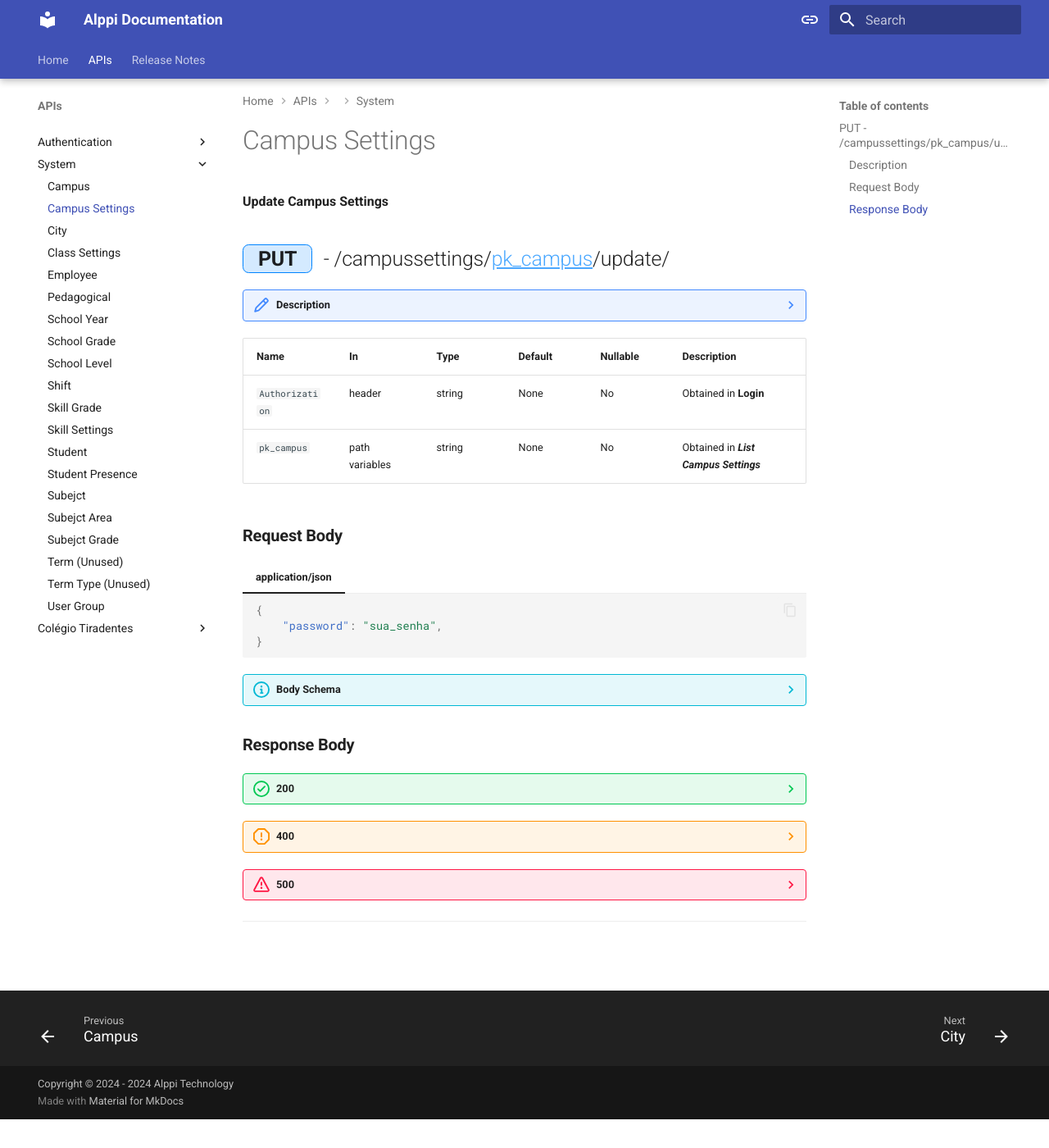
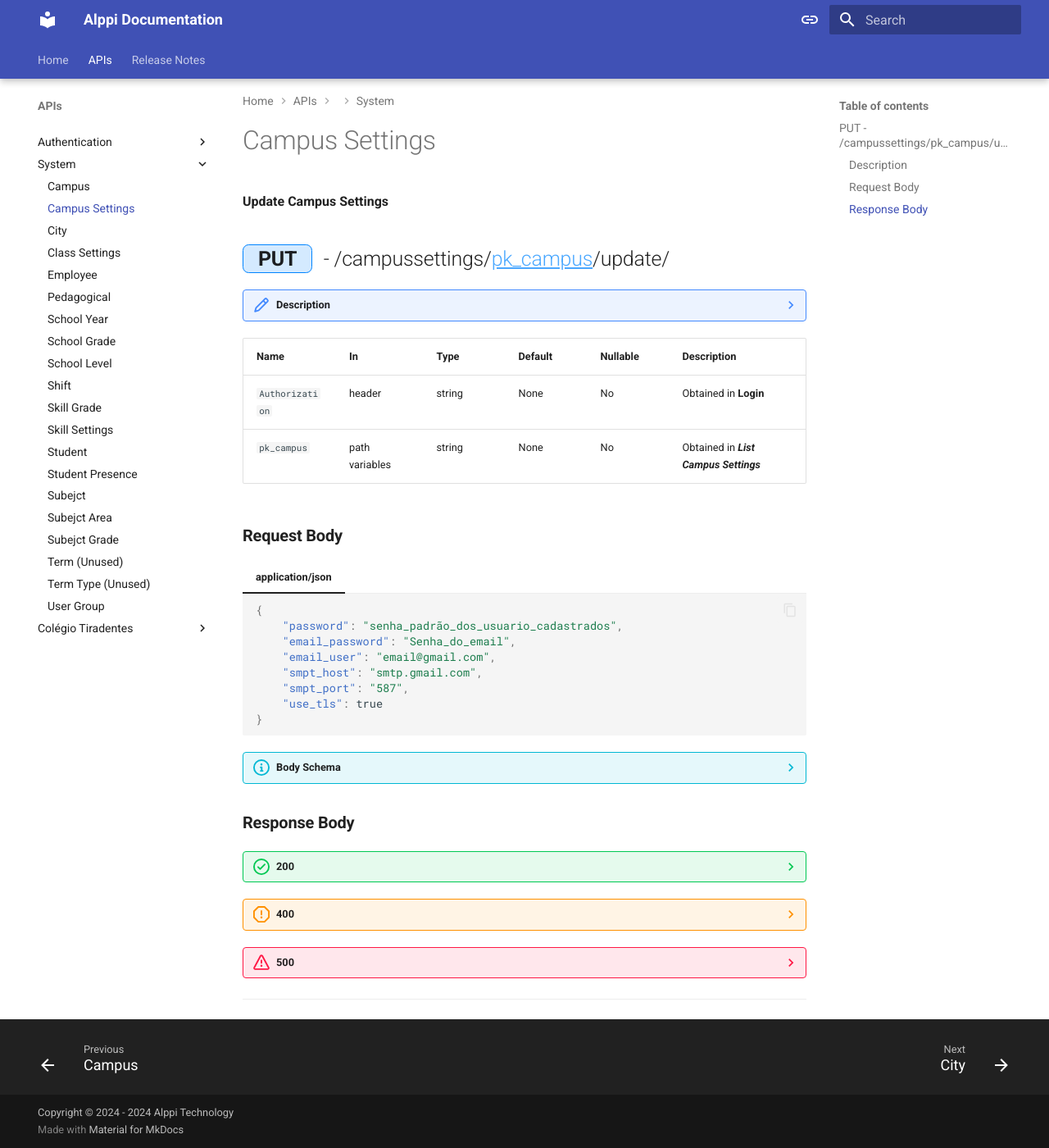
Before and after one commit to AlppiTechnology/AlppiDocumentation, an MkDocs documentation site: the page built from docs/api/system/campus_settings.md, in a window 1280 px wide and 1400 px high, scrolled down 35 px. Shown: the whole window at 82% size. Built offline with MkDocs 1.6.1 and Material for MkDocs 9.7.7, drawn with Linux system fonts in a browser that asks for light colours.

Commit message:
feat: atualização release authentication v1.0.1

````diff
--- a/docs/api/system/campus_settings.md
+++ b/docs/api/system/campus_settings.md
@@ -26,7 +26,12 @@
 
     ``` json
     {
-        "password": "sua_senha",
+        "password": "senha_padrão_dos_usuario_cadastrados",
+        "email_password": "Senha_do_email",
+        "email_user": "email@gmail.com",
+        "smpt_host": "smtp.gmail.com",
+        "smpt_port": "587",
+        "use_tls": true
     }
     ```
 ??? info "Body Schema"
@@ -34,6 +39,11 @@
     ```json
     {
         "password": string,
+        "email_password": string,
+        "email_user": string,
+        "smpt_host": string,
+        "smpt_port": string,
+        "use_tls": boolean
     }
     ```
 
--- a/docs/css/crud.css
+++ b/docs/css/crud.css
@@ -6,12 +6,14 @@
     --color-http-get__bg: #00fc082b;
     --color-http-post__bg: #ff99002d;
     --color-http-put__bg: #0084ff2b;
+    --color-http-patch__bg: #9a52ff8f;
     --color-http-del__bg: #ff00002e;
 
 
     --color-path-get: #00cc07;;
     --color-path-post: #ff9900b3;
     --color-path-put: #0084ffb5;
+    --color-path-patch: #6d3ab3;
     --color-path-del: #ff0000bd;
 
 }
@@ -53,6 +55,19 @@
     margin-right: .3em;
 }
 
+.http-patch {
+
+    background-color: var(--color-http-patch__bg);
+
+    border: .05rem solid var(--color-http-patch);
+
+    border-radius: .3em;
+
+    padding: .1rem .9rem;
+    margin-right: .3em;
+}
+
+
 .http-del {
 
     background-color: var(--color-http-del__bg);
@@ -80,6 +95,11 @@
     text-decoration: underline;
 }
 
+.path-patch {
+    color: var(--color-path-patch);
+    text-decoration: underline;
+}
+
 .path-del {
     color: var(--color-path-del);
     text-decoration: underline;
--- a/mkdocs.yml
+++ b/mkdocs.yml
@@ -9,6 +9,8 @@
       - Authentication:
         - api/authentication/index.md
         - Login: api/authentication/login.md
+        - Reset Password: api/authentication/reset_password.md
+
       - System:
           - api/system/index.md
           - api/system/campus.md
@@ -41,11 +43,16 @@
 
   - Release Notes:
     - Releases: # COLOCAR SEMPRE DECRESCENTE
-      - Version 1.0.0:
-        - release-notes/v1/v1.0.4.md
-        - release-notes/v1/v1.0.3.md
-        - release-notes/v1/v1.0.2.md
-        - release-notes/v1/v1.0.1.md
+      - System:
+        - Version 1.0.0:
+          - release-notes/system/v1/v1.0.4.md
+          - release-notes/system/v1/v1.0.3.md
+          - release-notes/system/v1/v1.0.2.md
+          - release-notes/system/v1/v1.0.1.md
+      - Authentication:
+        - Version 1.0.0:
+          - release-notes/authentication/v1/v1.0.1.md
+
 
 
 
````
Also changed, not shown: docs/api/authentication/login.md (+3 -0 lines), docs/api/authentication/reset_password.md (added, +216 -0 lines), docs/release-notes/authentication/v1/v1.0.1.md (added, +15 -0 lines), docs/release-notes/system/v1/v1.0.1.md (renamed from docs/release-notes/v1/v1.0.1.md), docs/release-notes/system/v1/v1.0.2.md (renamed from docs/release-notes/v1/v1.0.2.md), docs/release-notes/system/v1/v1.0.3.md (renamed from docs/release-notes/v1/v1.0.3.md), docs/release-notes/system/v1/v1.0.4.md (renamed from docs/release-notes/v1/v1.0.4.md).
